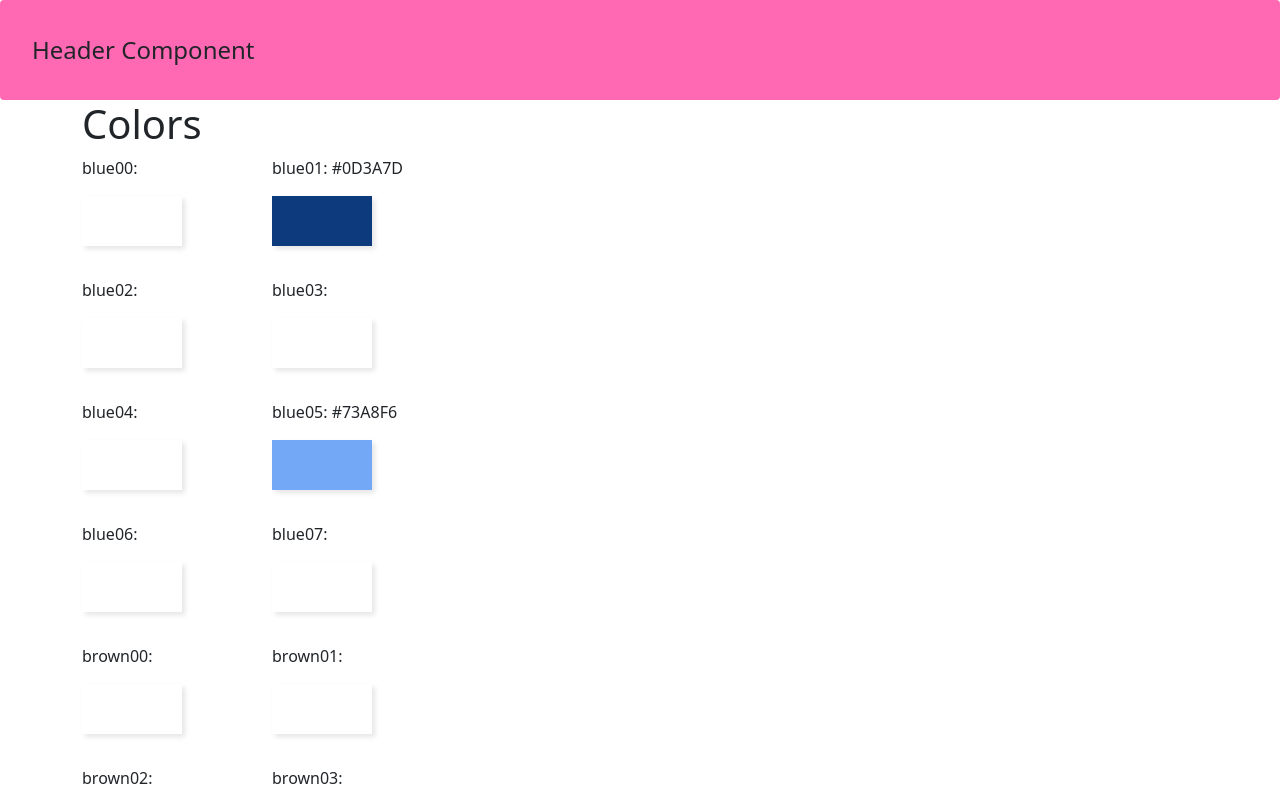
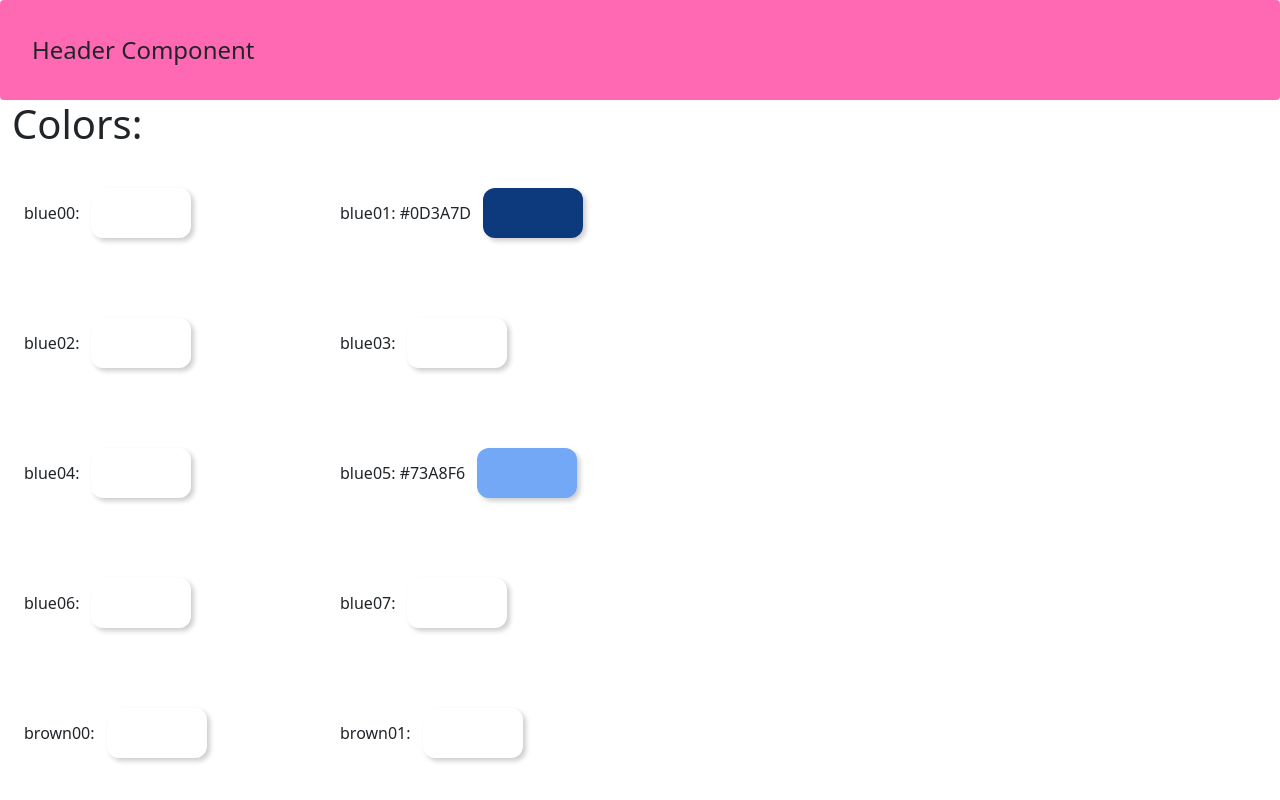
Before and after one commit to Simon-Cheek/SimonPortfolio, a React (Vite) app: page / in a window 1280 px wide. Shown: the top 800 px of the page. Built offline with nearby package versions, Linux system fonts and the light colour scheme.

Commit message:
Edit color page and install router

```diff
--- a/package.json
+++ b/package.json
@@ -26,6 +26,7 @@
     "eslint-plugin-react": "^7.34.1",
     "eslint-plugin-react-hooks": "^4.6.0",
     "eslint-plugin-react-refresh": "^0.4.6",
+    "react-router-dom": "^6.23.1",
     "vite": "^5.2.0"
   }
 }
--- a/src/components/ColorPage.jsx
+++ b/src/components/ColorPage.jsx
@@ -1,47 +1,47 @@
 /** @jsxImportSource @emotion/react */
 import { css } from '@emotion/react';
 import { colors } from '../styles/colors';
-import { Col, Container, Row } from 'react-bootstrap';
 
 
 export function ColorPage() {
 
+    const containerStyle = css`
+        display: grid;
+        grid-template-columns: minmax(100px, 300px) auto;
+        grid-gap: 16px;
+    `;
+
+    const divStyle = css`
+        display: flex;
+        flex-direction: horizontal;
+        align-items: center;
+        margin: 32px 0;
+    `;
+
     const blockStyle = css`
-        display: block;
         width: 100px;
         height: 50px;
-        margin-bottom: 32px;
-        box-shadow: 3px 3px 5px rgba(0,0,0,0.1);
-    `
+        box-shadow: 3px 3px 5px rgba(0,0,0,0.2);
+        border-radius: 12px;
+    `;
 
-    const colorEntries = Object.entries(colors)
-
-
+    const colorEntries = Object.entries(colors);
 
 
     return (
-        <Container>
-            <h1>Colors</h1>
-            {colorEntries.map(([key, value], index) => (
-                index % 2 === 0 ? (
-                    <Row key={index}>
-                        <Col xs={6} lg={2}>
-                            <div>
-                                <p>{`${key}: ${value}`}</p>
-                                <div css={[blockStyle, css`background-color: ${value}`]}></div>
-                            </div>
-                        </Col>
-                        {colorEntries[index + 1] && (
-                            <Col xs={6} lg={2}>
-                                <p>{`${colorEntries[index + 1][0]}: ${colorEntries[index + 1][1]}`}</p>
-                                <div css={[blockStyle, css`background-color: ${colorEntries[index + 1][1]}`]}></div>
-                            </Col>
-                        )}
-                    </Row>
-                ) : null
-            ))}
-        </Container>
-    );
+        <>
+            <h1>Colors:</h1>
+            <div css={containerStyle}>
+                {colorEntries.map(([key, value]) => (
+                    <div css={divStyle} key={key}>
+                        <p css={css`margin: 0 12px;`}>{`${key}: ${value}`}</p>
+                        <div css={[blockStyle, css`background-color: ${value};`]}></div>
+                    </div>
+                ))}
+            </div>
+        </>
+
+    )
 }
 
 
```
Also changed, not shown: 1 other file (tests, documents, lock files or other folders).
